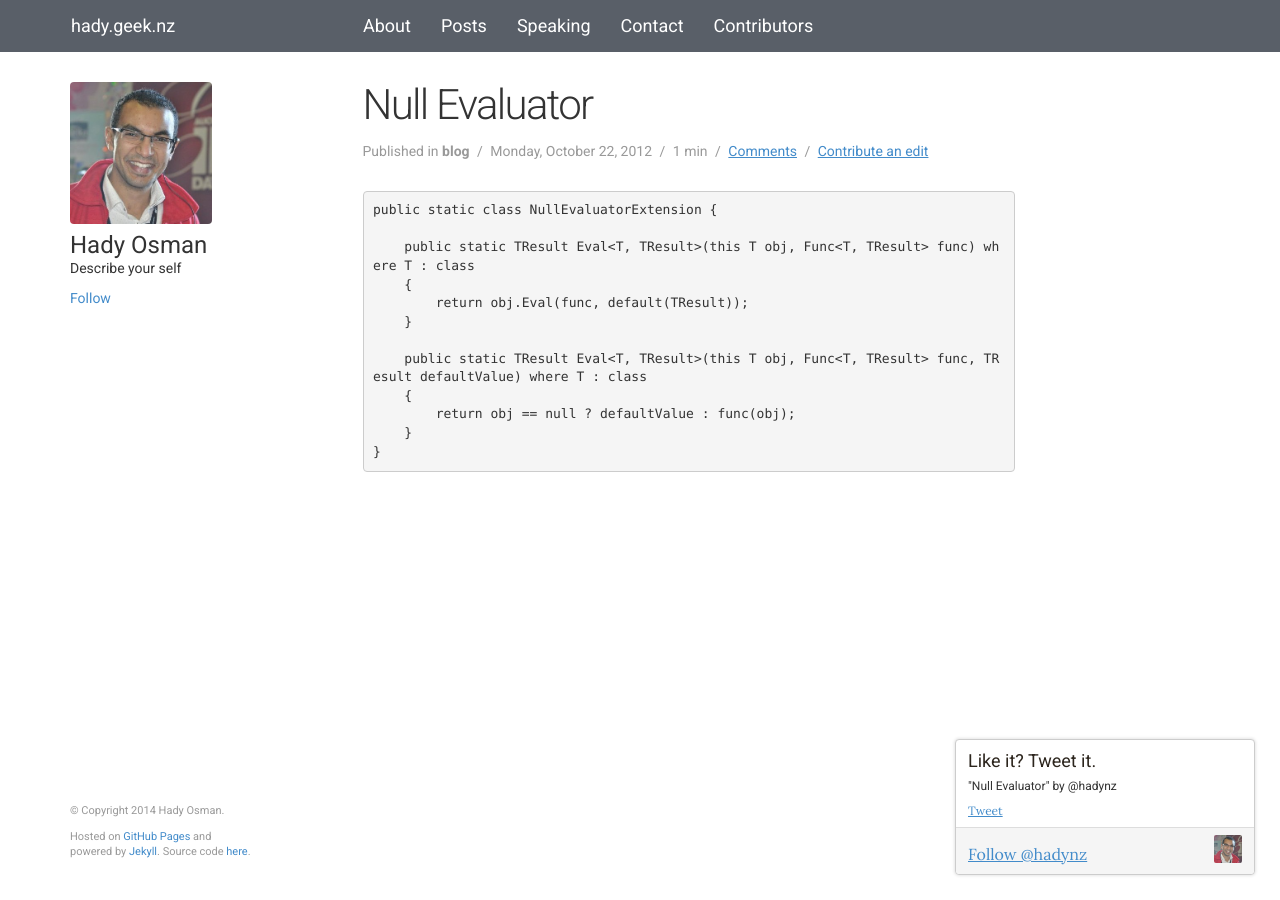
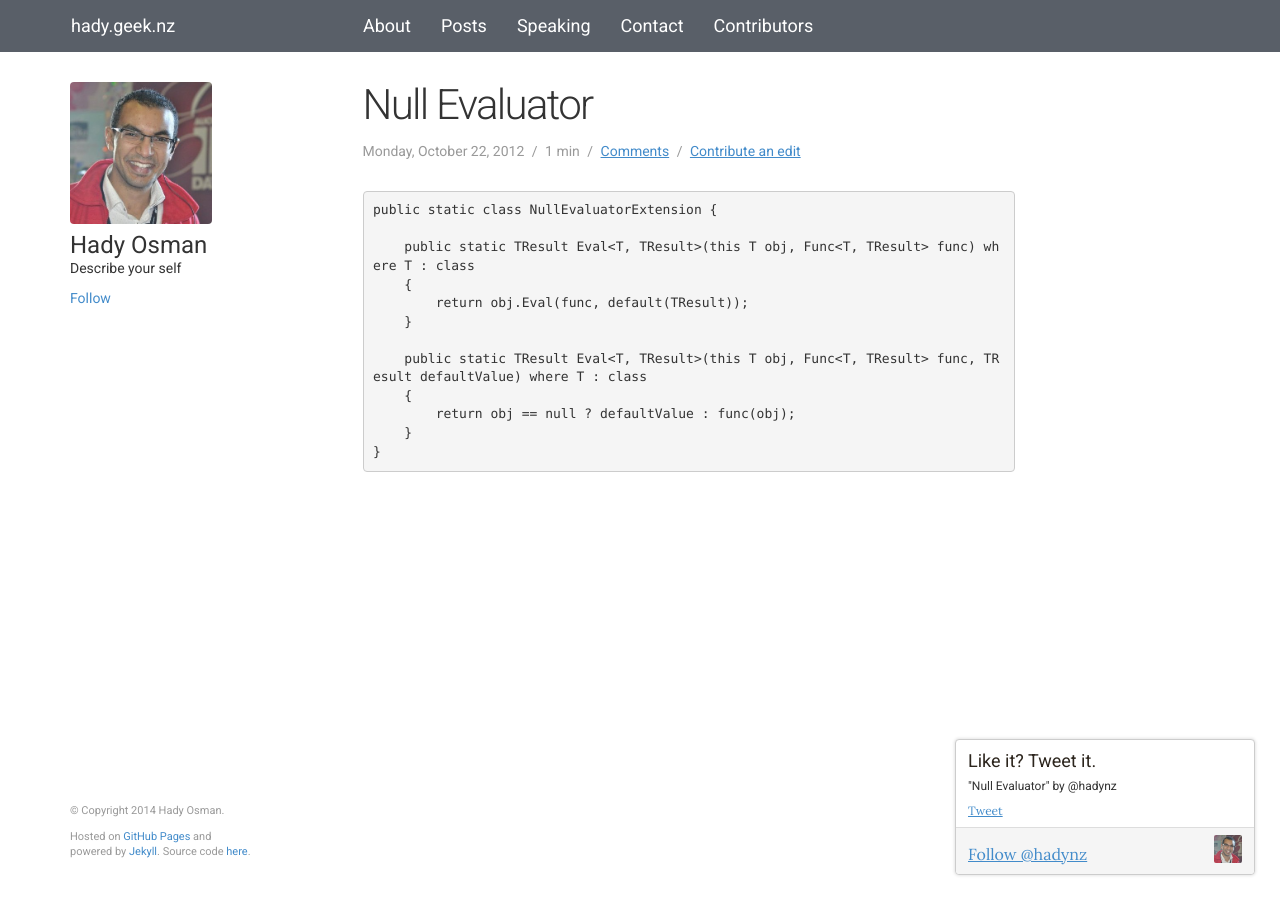
Before and after one commit to hadynz/hadynz.github.io, a Jekyll site: the page built from _posts/blog/2012-10-22-null-evaluator.md, in a window 1280 px wide. Built offline with Jekyll 4.4.1, drawn with Linux system fonts in a browser that asks for light colours; comment, search, counter and statistics services are not loaded.

Commit message:
Removed listing of category of post in meta
Category is being used to structure URL. No long required to be part of the meta.
It should be instead replaced with Tags!

```diff
--- a/_includes/meta/meta.html
+++ b/_includes/meta/meta.html
@@ -1,6 +1,5 @@
 {% if page.meta %}
 <div class="meta sans-serif">
-    {% include meta/_categories.html %}
     {% include meta/_date.html %}
     <span class="reading-time">
         {% include meta/_reading_time.html %}
```
